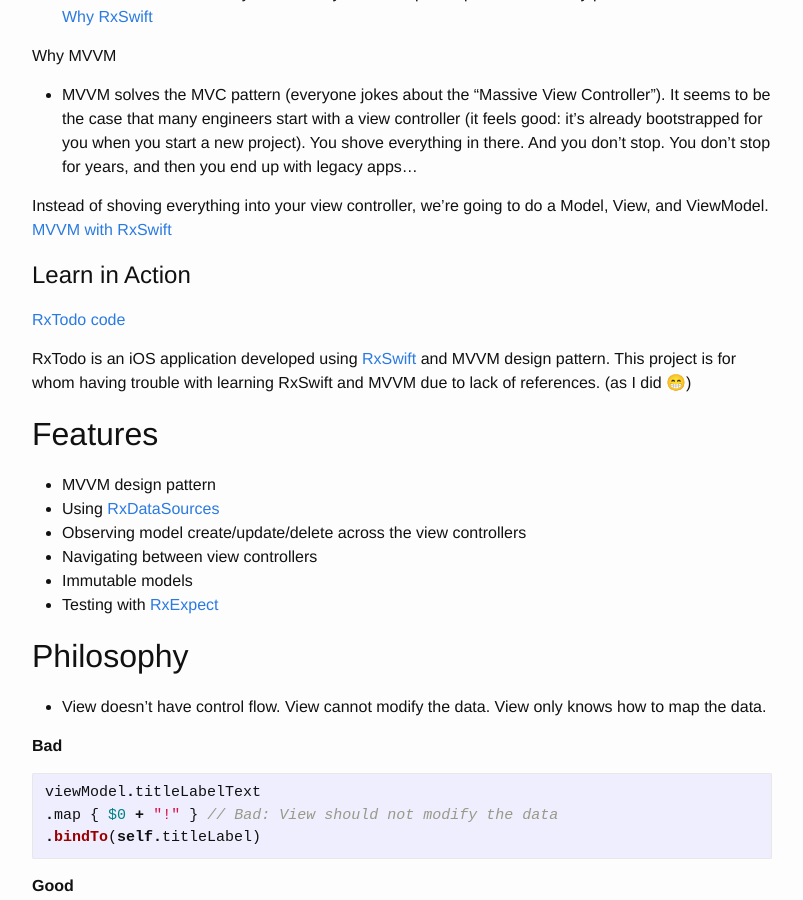
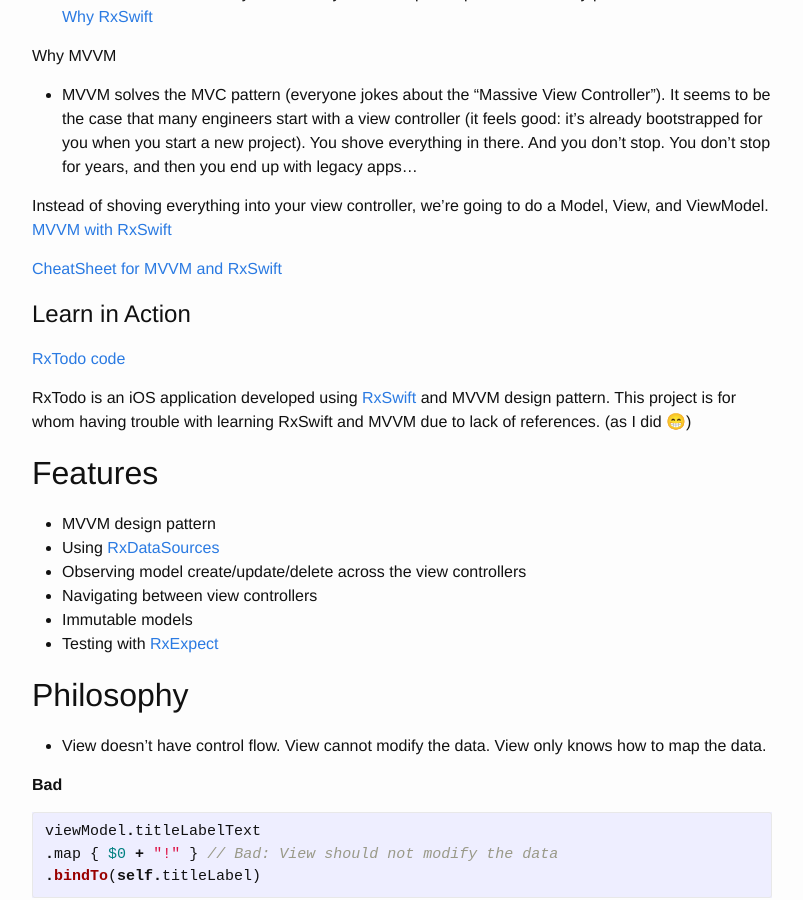
Before and after one commit to hunght/hunght.github.io, a Jekyll site: the page built from _posts/2017-2-27-MVVM&Swift.md, in a window 1280 px wide and 900 px high, scrolled down 555 px. Shown: the whole window, without its empty margins (238-1041 px from the left). Built offline with Jekyll 4.4.1, drawn with Linux system fonts in a browser that asks for light colours; our own code applies the rules of GitHub Pages for plain Markdown files.

Commit message:
Update link doc

```diff
--- a/_posts/2017-2-27-MVVM&Swift.md
+++ b/_posts/2017-2-27-MVVM&Swift.md
@@ -19,6 +19,7 @@ Instead of shoving everything into your view controller, we’re going to do a M
 [MVVM with RxSwift](https://realm.io/news/slug-max-alexander-mvvm-rxswift/)
 
 
+[CheatSheet for MVVM and RxSwift](https://github.com/hunght/hunght.github.io/tree/master/MVVM%26RxSwiftCheatSheet)
 
 Learn in Action
 ======
```
